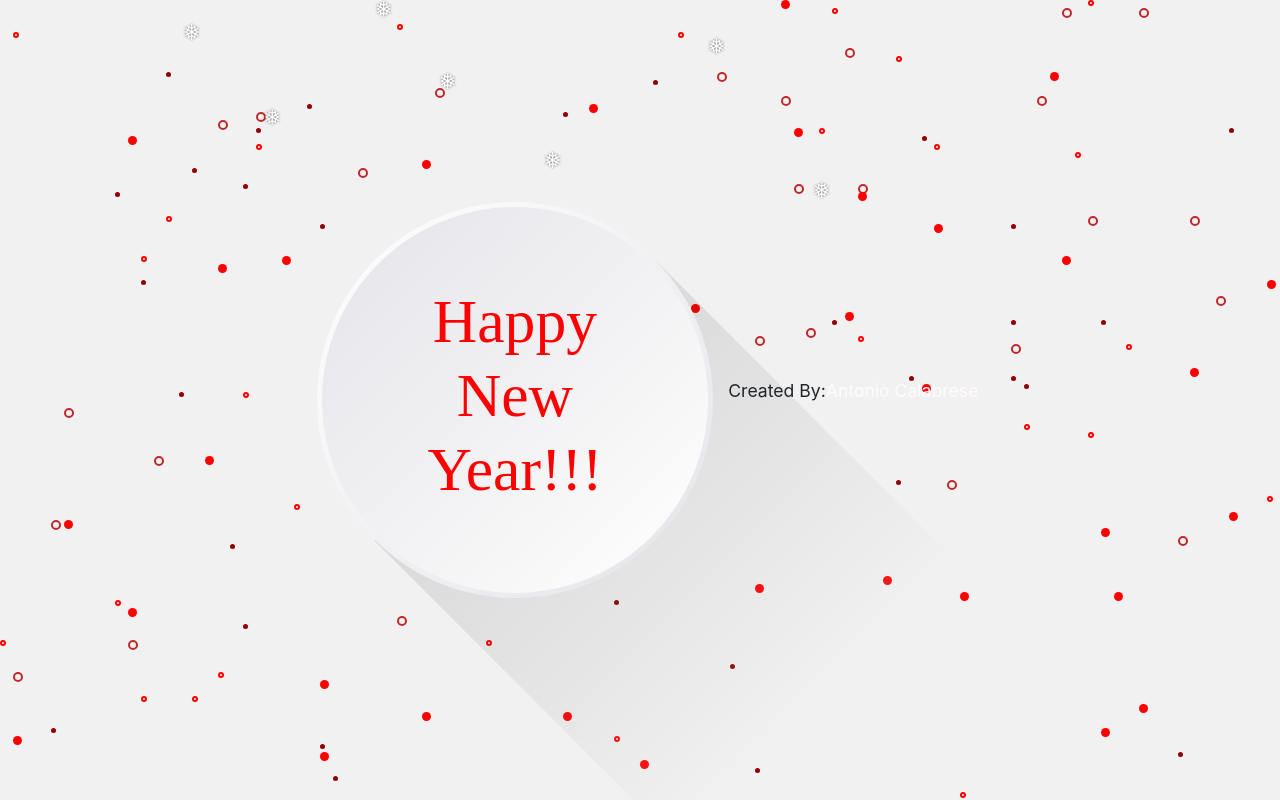
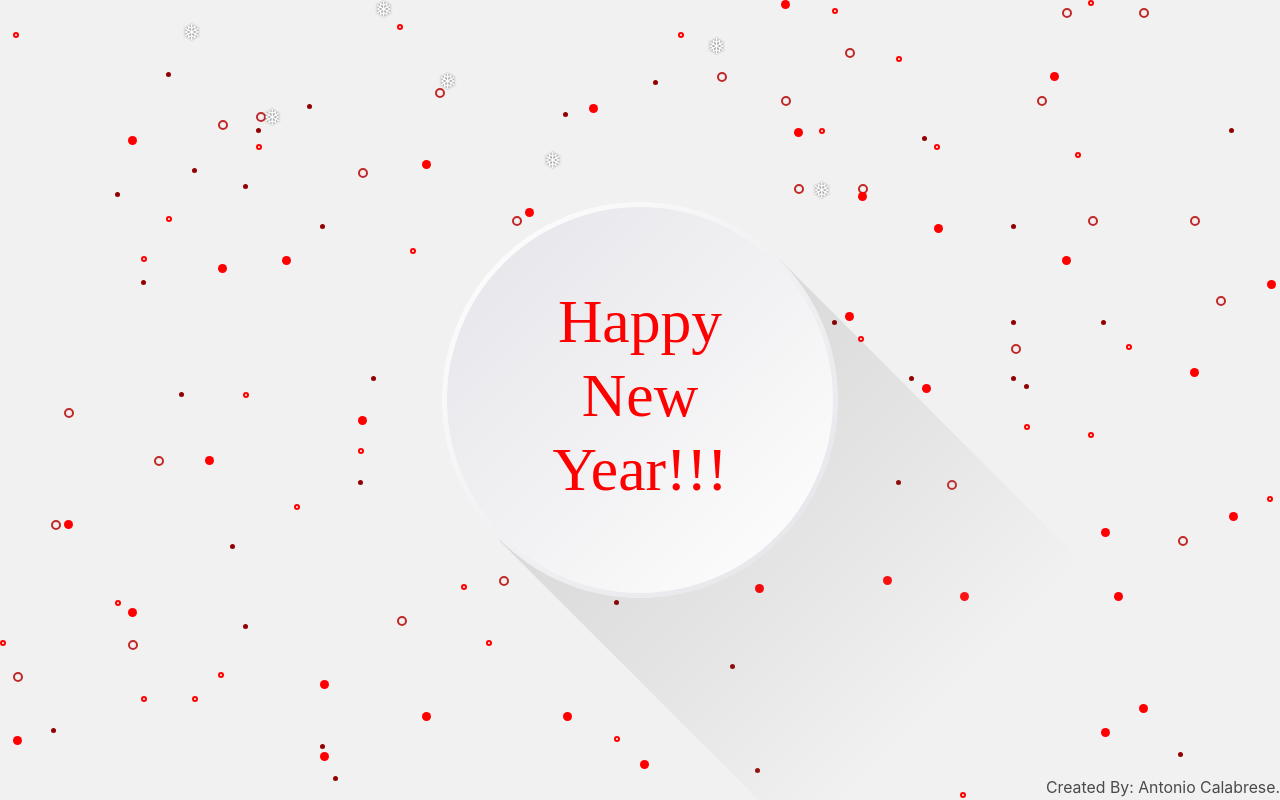
Before and after one commit to ancalabrese/Happy-Holidays, a React (Create React App) app: page / in a window 1280 px wide. Built offline with nearby package versions, Linux system fonts and the light colour scheme; a web font is replaced by a local one.

Commit message:
Fixed typos

```diff
--- a/public/index.html
+++ b/public/index.html
@@ -22,13 +22,13 @@
       Learn how to configure a non-root public URL by running `npm run build`.
     -->
   <title>Happy Code!</title>
-  <meta property="og:title" content="Send virtual Christmas card to firends and family!" />
+  <meta property="og:title" content="Send a virtual Christmas card to firends and family!" />
   <meta property="og:url" content="https://ancalabrese.github.io/Happy-Code/" />
-  <meta property="og:description" content="Send virtual Christmas card to firends and family!">
+  <meta property="og:description" content="Send a virtual Christmas card to firends and family!">
   <meta name="theme-color" content="#f1f1f1" />
 
 
-  <meta name="description" content="Send virtual Christmas card to firends and family!" />
+  <meta name="description" content="Send a virtual Christmas card to firends and family!" />
   <noscript>
     Online Christmas card <br />
     You need to enable JavaScript to run this app.
--- a/src/Components/App/App.js
+++ b/src/Components/App/App.js
@@ -7,12 +7,22 @@ import Container from 'react-bootstrap/Container'
 import Row from 'react-bootstrap/Row'
 import Col from 'react-bootstrap/Col'
 import Bubble from '../UI/Bubble/Bubble';
+import ReactGa from 'react-ga';
 
 function App() {
   const bubbles = Array(130);
   for (var i = 0; i < bubbles.length; i++) {
     bubbles[i] = <Bubble key={i} />
   }
+
+  const onLinkClick = (link) => {
+    ReactGa.event({
+        category: "Website reach out",
+        action: "Clicked on contact item: " + link,
+    });
+
+    window.open(link, '_blank', 'noopener', 'me', 'noreferrer');
+}
 
   return (
     <Container fluid>
@@ -24,13 +34,10 @@ function App() {
         <Col className={"align-items-center"} xs={{ span: 12 }} md={{ span: 6 }} lg={{ span: 4 }} >
           <RoundWishBox />
         </Col>
-        <Row>
-          <Col className={"align-items-end"}>
-            <p>Created By:<a href="https://antonio-calabarese.com/">Antonio Calabrese</a></p>
-          </Col>
-        </Row>
-
       </Row>
+      <div className={Style.credits} onClick={() => onLinkClick("https://antonio-calabrese.com")}>
+        Created By: Antonio Calabrese.
+      </div>
     </Container>
   );
 }
--- a/src/Components/App/App.module.css
+++ b/src/Components/App/App.module.css
@@ -5,3 +5,12 @@
   min-width: 100vw;
   overflow: hidden;
 }
+
+.credits{
+  position:absolute;
+  bottom: 0;
+  right: 0;
+  font-size: 0.9rem;
+  color: #4a4a4a;
+  cursor: pointer;
+}
```
Also changed, not shown: 1 other file (tests, documents, lock files or other folders).
